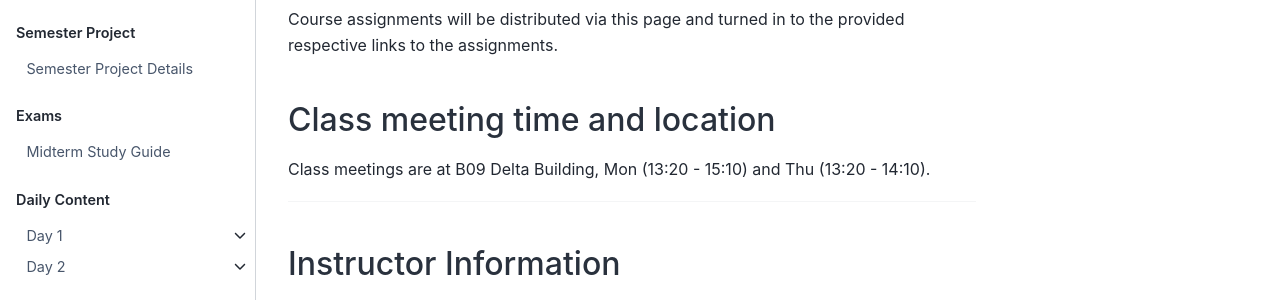
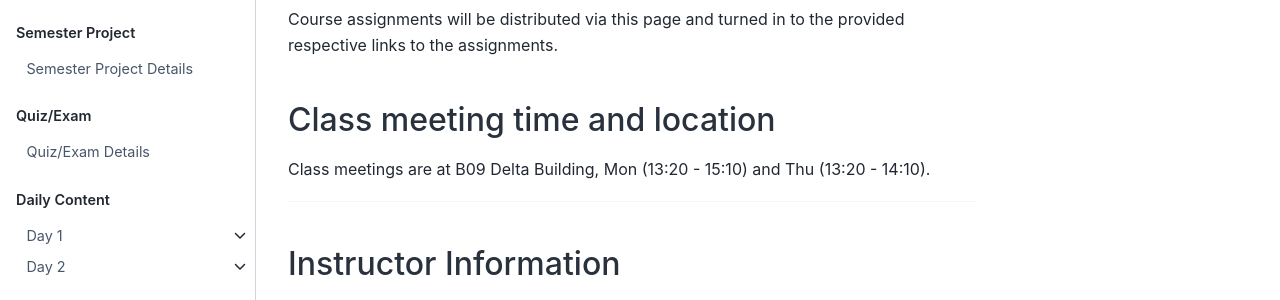
Before and after one commit to huichiayu/nth_mse.github.io, a Jupyter Book: the page built from index.md, in a window 1280 px wide. Shown: the part 404-704 px from the top of the page. Built offline with Jupyter Book 1.0.4 settings and Sphinx 7.4.7 and the Sphinx Book theme 1.1.4, drawn with Linux system fonts in a browser that asks for light colours; pages that are not in the unit, such as notebooks, are missing from menus.

Commit message:
add quiz to toc

```diff
--- a/_toc.yml
+++ b/_toc.yml
@@ -35,11 +35,11 @@ parts:
  #     - url: https://raw.githubusercontent.com/msu-cmse-courses/cmse202-supplemental-data/main/documents/Presentation_Evaluation_Rubric.pdf
  #       title: Presentation Evaluation Rubric
 
-  - caption: Exams
+  - caption: Quiz/Exam
     chapters:
-      - file: course_materials/MidtermStudyGuide.md
+      - file: course_materials/Quiz_NTHU.md
 #       - file: placeholder/placeholder.md
-        title: Midterm Study Guide
+        title: Quiz/Exam Details
 ##      - file: course_materials/CMSE202_PracticeMidterm.ipynb
 ##        title: Practice Midterm
 #      - file: course_materials/FinalExamStudyGuide.md
```
